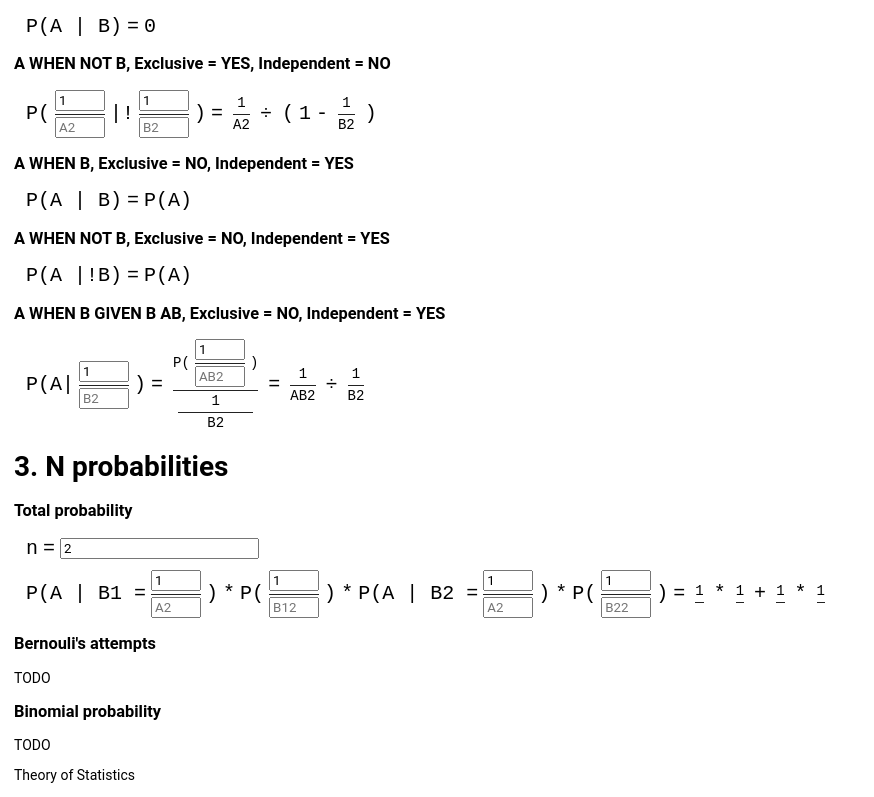
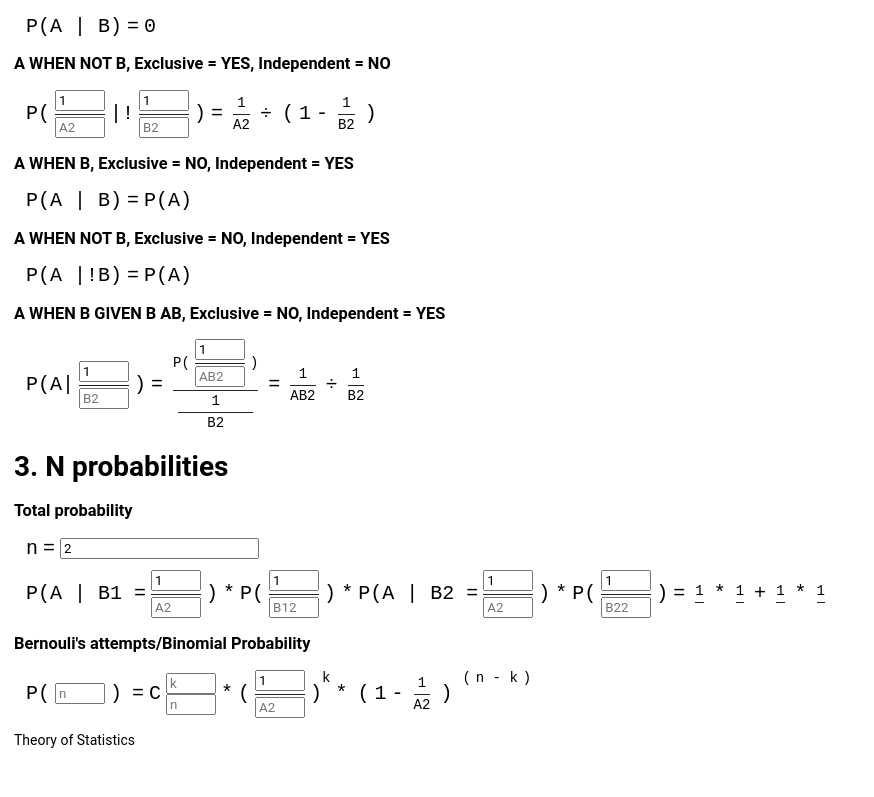
Before and after one commit to richardhristov/math, a Next.js app in the folder math-app/: page / in a window 1280 px wide. Shown: the part 1048-1845 px from the top of the page, without its empty margins (0-874 px from the left). After the commit the page ends 1810 px from the top, so only its background shows below. Built offline with nearby package versions, Linux system fonts and the light colour scheme.

Commit message:
(feat) Add bernoulis attempts

```diff
--- /dev/null
+++ b/math-app/components/InputXn.tsx
@@ -0,0 +1,33 @@
+import { FC } from "react";
+
+export interface InputXnProps {
+	letter: string;
+	n: number;
+	onChange: (n: number) => void;
+	placeholderN?: string;
+}
+
+const InputXn: FC<InputXnProps> = ({
+	letter,
+	n,
+	onChange,
+	placeholderN = "n",
+}) => {
+	return (
+		<div className="xnr">
+			<div className="xnr__letter">{letter}</div>
+			<div className="xnr__inputs">
+				<div></div>
+				<input
+					className="xnr__n"
+					placeholder={placeholderN}
+					type="number"
+					value={n || ""}
+					onChange={(e) => onChange(e.target.valueAsNumber)}
+				/>
+			</div>
+		</div>
+	);
+};
+
+export default InputXn;
--- /dev/null
+++ b/math-app/components/Power.tsx
@@ -0,0 +1,3 @@
+const Power = ({ children }) => <div className="power">{children}</div>;
+
+export default Power;
--- a/math-app/helpers/math.ts
+++ b/math-app/helpers/math.ts
@@ -61,3 +61,19 @@ export const fractionDivide = (a: number, b: number, c: number, d: number) => [
 	a * d,
 	b * c,
 ];
+
+export const fractionSolveCombination = (n: number, r: number) => {
+	let nn = n;
+	for (let i = n - 1; i > n - r; i--) {
+		nn = nn * i;
+	}
+	return [nn, factorial(r)];
+};
+
+export const fractionPower = (a: number, b: number, k: number) => {
+	if (k <= 1) {
+		return [a, b];
+	}
+	const [c, d] = fractionPower(a, b, k - 1);
+	return fractionMultiply(a, b, c, d);
+};
--- a/math-app/pages/index.tsx
+++ b/math-app/pages/index.tsx
@@ -5,6 +5,8 @@ import {
 	fractionDivide,
 	fractionMultiply,
 	fractionNot,
+	fractionPower,
+	fractionSolveCombination,
 	fractionSubtract,
 } from "../helpers/math";
 import { useEffect, useState } from "react";
@@ -19,10 +21,12 @@ import Equation from "../components/Equation";
 import Head from "next/head";
 import InputDualProbability from "../components/InputDualProbability";
 import InputSingleProbability from "../components/InputSingleProbability";
+import InputXn from "../components/InputXn";
 import InputXnr from "../components/InputXnr";
 import Minus from "../components/Minus";
 import Multiply from "../components/Multiply";
 import Plus from "../components/Plus";
+import Power from "../components/Power";
 
 const VTildenr = () => {
 	const [n, setN] = useState(null);
@@ -84,37 +88,6 @@ const Vnr = () => {
 	);
 };
 
-const Cnr = () => {
-	const [n, setN] = useState(null);
-	const [r, setR] = useState(null);
-	const setNR = (n, r) => {
-		setN(n);
-		setR(r);
-	};
-	const high = formulaReplace("n!", { n });
-	const low = formulaReplace("r!(n - r)!", { n, r });
-
-	let equals = null;
-	if (n !== null && r !== null) {
-		const highSolved = factorial(n);
-		const lowSolved = factorial(r) * factorial(n - r);
-		equals = (
-			<>
-				<Equals />
-				<DivisionSimplifier high={highSolved} low={lowSolved} />
-			</>
-		);
-	}
-	return (
-		<Equation>
-			<InputXnr letter="&nbsp;C" n={n} r={r} onChange={setNR} />
-			<Equals />
-			<Division high={high} low={low} />
-			{equals}
-		</Equation>
-	);
-};
-
 const CTildenr = () => {
 	const [n, setN] = useState(null);
 	const [r, setR] = useState(null);
@@ -140,6 +113,43 @@ const CTildenr = () => {
 	return (
 		<Equation>
 			<InputXnr letter="~C" n={n} r={r} onChange={setNR} />
+			<Equals />
+			<Division high={high} low={low} />
+			{equals}
+		</Equation>
+	);
+};
+
+const Cnr = () => {
+	const [n, setN] = useState(null);
+	const [r, setR] = useState(null);
+	const setNR = (n, r) => {
+		setN(n);
+		setR(r);
+	};
+	const high = formulaReplace("n!", { n });
+	const low = formulaReplace("r!(n - r)!", { n, r });
+
+	let equals = null;
+	if (n !== null && r !== null && n >= r) {
+		const lowSimplified = formulaReplace("r!", { r });
+		let highSimplified = n;
+		for (let i = n - 1; i > n - r; i--) {
+			highSimplified = highSimplified + "." + i;
+		}
+		const [highSolved, lowSolved] = fractionSolveCombination(n, r);
+		equals = (
+			<>
+				<Equals />
+				<Division high={highSimplified} low={lowSimplified} />
+				<Equals />
+				<DivisionSimplifier high={highSolved} low={lowSolved} />
+			</>
+		);
+	}
+	return (
+		<Equation>
+			<InputXnr letter="&nbsp;C" n={n} r={r} onChange={setNR} />
 			<Equals />
 			<Division high={high} low={low} />
 			{equals}
@@ -552,6 +562,87 @@ const TotalProbability = () => {
 	);
 };
 
+const BernoulisAttempts = () => {
+	const [n, setN] = useState(null);
+	const [k, setK] = useState(null);
+	const [A1, setA1] = useState(null);
+	const [A2, setA2] = useState(null);
+	useEffect(() => setA1(1), []);
+	const setNK = (N, K) => {
+		setN(N);
+		setK(K);
+	};
+	const setA = (A1, A2) => {
+		setA1(A1);
+		setA2(A2);
+	};
+	const highA = formulaReplace("A1", { A1 });
+	const lowA = formulaReplace("A2", { A2 });
+	const powerK = formulaReplace("k", { k });
+	const powerNMinusK = formulaReplace("n - k", { n, k });
+
+	let equals = null;
+	if (A1 !== null && A2 !== null && n !== null && k !== null) {
+		const [highC, lowC] = fractionSolveCombination(n, k);
+		const [highPPower, lowPPower] = fractionPower(A1, A2, k);
+		const [highNotP, lowNotP] = fractionNot(A1, A2);
+		const nMinusK = n - k;
+		const [highNotPPower, lowNotPPower] = fractionPower(
+			highNotP,
+			lowNotP,
+			nMinusK
+		);
+		const [highSolved1, lowSolved1] = fractionMultiply(
+			highC,
+			lowC,
+			highPPower,
+			lowPPower
+		);
+		const [highSolved, lowSolved] = fractionMultiply(
+			highNotPPower,
+			lowNotPPower,
+			highSolved1,
+			lowSolved1
+		);
+		equals = (
+			<>
+				<Equals />
+				<Division high={highC} low={lowC} />
+				<Multiply />
+				<Division high={highPPower} low={lowPPower} />
+				<Multiply />
+				<Division high={highNotP} low={lowNotP} />
+				<Power>{nMinusK}</Power>
+				<Equals />
+				<DivisionSimplifier high={highSolved} low={lowSolved} />
+			</>
+		);
+	}
+	return (
+		<Equation>
+			<InputXn letter="&nbsp;P(" n={n} onChange={setN} />
+			<BracketRight />
+			<Equals />
+			<InputXnr letter="C" n={n} r={k} onChange={setNK} placeholderR="k" />
+			<Multiply />
+			<InputSingleProbability letter="" A1={A1} A2={A2} onChange={setA} />
+			<Power>{powerK}</Power>
+			<Multiply />
+			<BracketLeft />
+			1
+			<Minus />
+			<Division high={highA} low={lowA} />
+			<BracketRight />
+			<Power>
+				<BracketLeft />
+				{powerNMinusK}
+				<BracketRight />
+			</Power>
+			{equals}
+		</Equation>
+	);
+};
+
 const Permutations = () => {
 	return (
 		<>
@@ -569,9 +660,9 @@ const Combinations = () => {
 		<>
 			<h1 id="combinations">1. Combinations</h1>
 			<h3>Order = NO, Repetition = YES</h3>
+			<CTildenr />
+			<h3>Order = NO, Repetition = NO</h3>
 			<Cnr />
-			<h3>Order = NO, Repetition = NO</h3>
-			<CTildenr />
 		</>
 	);
 };
@@ -622,10 +713,8 @@ const NProbabilities = () => {
 			<h1 id="n-probabilies">3. N probabilities</h1>
 			<h3>Total probability</h3>
 			<TotalProbability />
-			<h3>Bernouli's attempts</h3>
-			TODO
-			<h3>Binomial probability</h3>
-			TODO
+			<h3>Bernouli's attempts/Binomial Probability</h3>
+			<BernoulisAttempts />
 		</>
 	);
 };
--- /dev/null
+++ b/math-app/styles/components/_power.scss
@@ -0,0 +1,6 @@
+.power {
+	display: flex;
+
+	font-size: 14px;
+	align-self: flex-start;
+}
--- a/math-app/styles/site.scss
+++ b/math-app/styles/site.scss
@@ -12,6 +12,7 @@
 @import "components/symbol";
 @import "components/division";
 @import "components/probability";
+@import "components/power";
 
 body {
 	background-color: $c-bg;
```
